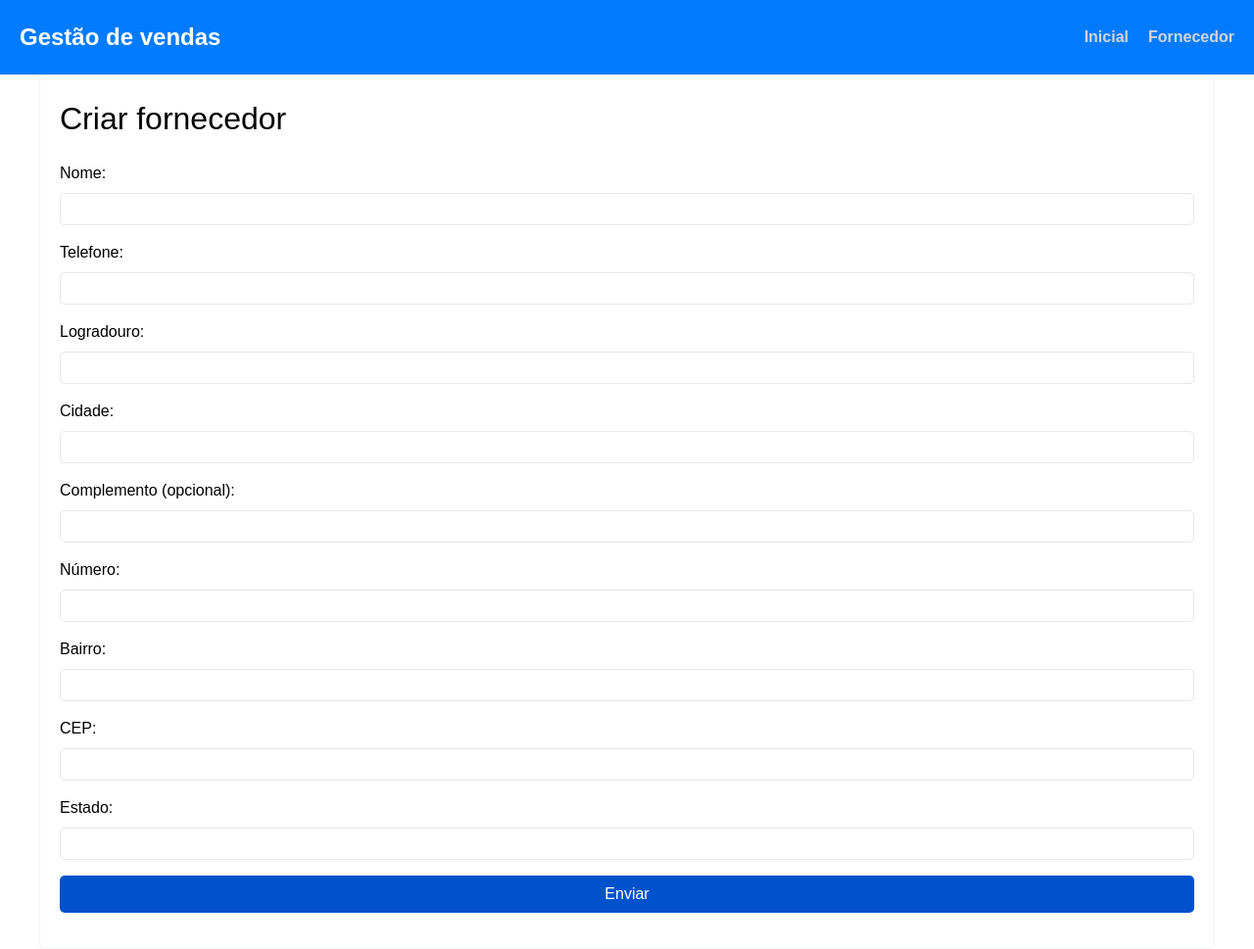
After one commit to dantas15/trabalho-pratico-isbd, a PHP site: template pages/criarFornecedor.php in a window 1280 px wide. The commit adds this page. Shown: the whole page at 98% size. Run offline with PHP 8.4, Linux system fonts and the light colour scheme; the template is opened without the code that fills it, so the values that code supplies are empty.

Commit message:
feat(fornecedor): adicionar fornecedor

```diff
--- a/estilos.css
+++ b/estilos.css
@@ -205,6 +205,7 @@ img {
   margin-right: 5px;
 }
 
+/* Estilos de tabela (visualização) */
 .tabela {
   margin-top: 20px;
   width: 100%;
@@ -232,3 +233,35 @@ img {
 .tabela tbody tr td:nth-last-child() {
   margin-right: 4px;
 }
+
+/* Estilos do form */
+form {
+  margin-top: 20px;
+}
+
+label {
+  display: block;
+  margin-bottom: 8px;
+}
+
+input {
+  width: 100%;
+  padding: 8px;
+  border: 1px solid var(--cinza-200);
+  border-radius: 5px;
+  margin-bottom: 16px;
+}
+
+input[type='submit'] {
+  background-color: var(--azul-700);
+  color: #fff;
+  border: 0;
+  border-radius: 5px;
+  padding: 10px 20px;
+  font-size: 1rem;
+  cursor: pointer;
+}
+
+input[type='submit']:hover {
+  background-color: var(--azul-800);
+}
--- /dev/null
+++ b/pages/criarFornecedor.php
@@ -0,0 +1,33 @@
+<h1>Criar fornecedor</h1>
+
+
+<form method="post">
+  <label for="nomeForn">Nome:</label>
+  <input value="<?= isset($_POST['nomeForn']) ? $_POST['nomeForn'] : '' ?>" type="text" name="nomeForn" required>
+
+  <label for="numTelefone">Telefone:</label>
+  <input value="<?= isset($_POST['numTelefone']) ? $_POST['numTelefone'] : '' ?>" type="text" name="numTelefone" required>
+
+  <label for="logradouro">Logradouro:</label>
+  <input value="<?= isset($_POST['logradouro']) ? $_POST['logradouro'] : '' ?>" type="text" name="logradouro" required>
+
+  <label for="cidade">Cidade:</label>
+  <input value="<?= isset($_POST['cidade']) ? $_POST['cidade'] : '' ?>" type="text" name="cidade" required>
+
+  <label for="complemento">Complemento (opcional):</label>
+  <input value="<?= isset($_POST['complemento']) ? $_POST['complemento'] : '' ?>" type="text" name="complemento">
+
+  <label for="numero">Número:</label>
+  <input value="<?= isset($_POST['numero']) ? $_POST['numero'] : '' ?>" type="text" name="numero" required>
+
+  <label for="bairro">Bairro:</label>
+  <input value="<?= isset($_POST['bairro']) ? $_POST['bairro'] : '' ?>" type="text" name="bairro" required>
+
+  <label for="cep">CEP:</label>
+  <input value="<?= isset($_POST['cep']) ? $_POST['cep'] : '' ?>" type="text" name="cep" required>
+
+  <label for="estado">Estado:</label>
+  <input value="<?= isset($_POST['estado']) ? $_POST['estado'] : '' ?>" type="text" name="estado" required>
+
+  <input type="submit" value="Enviar">
+</form>
```
Also changed, not shown: rotas.php (+42 -0 lines).
